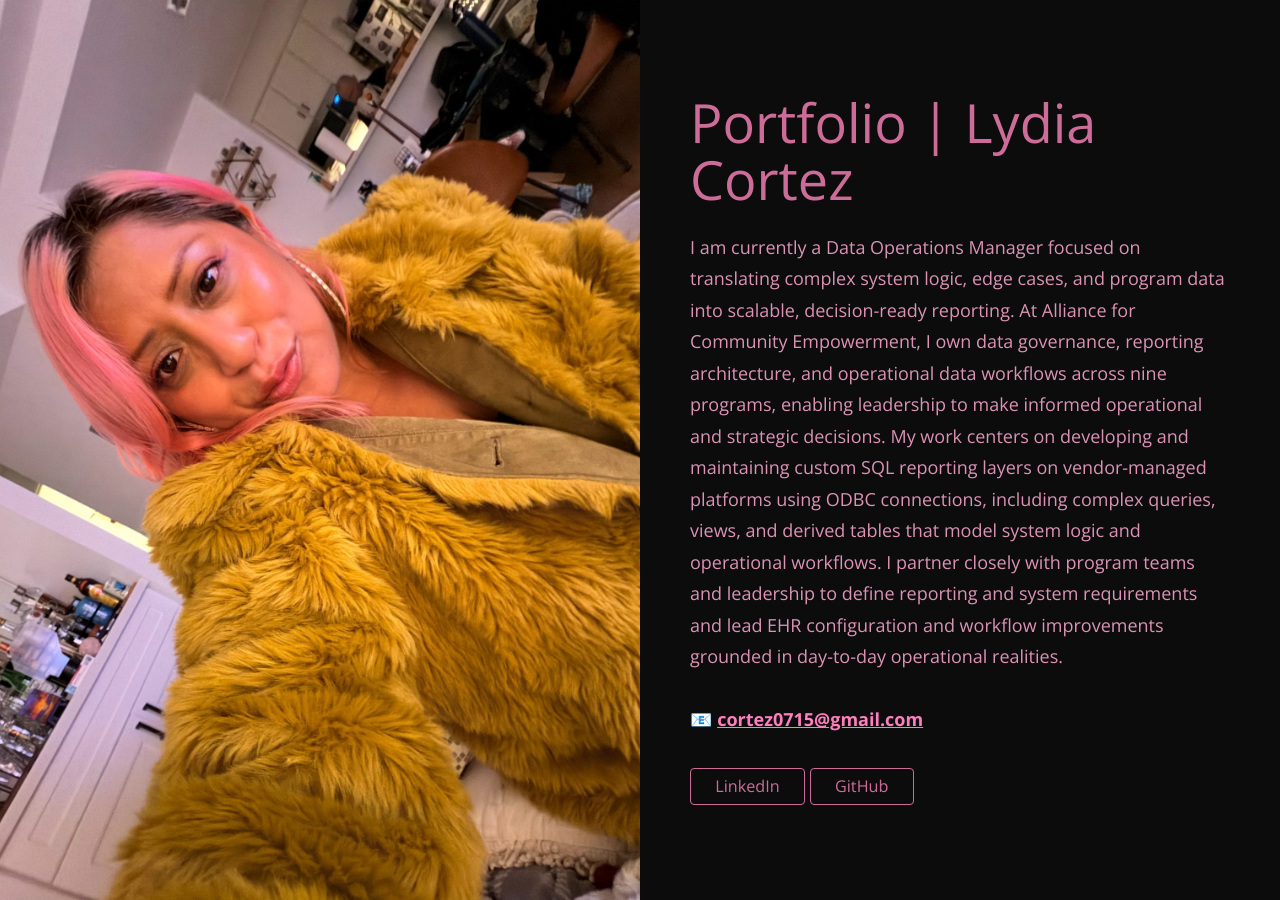
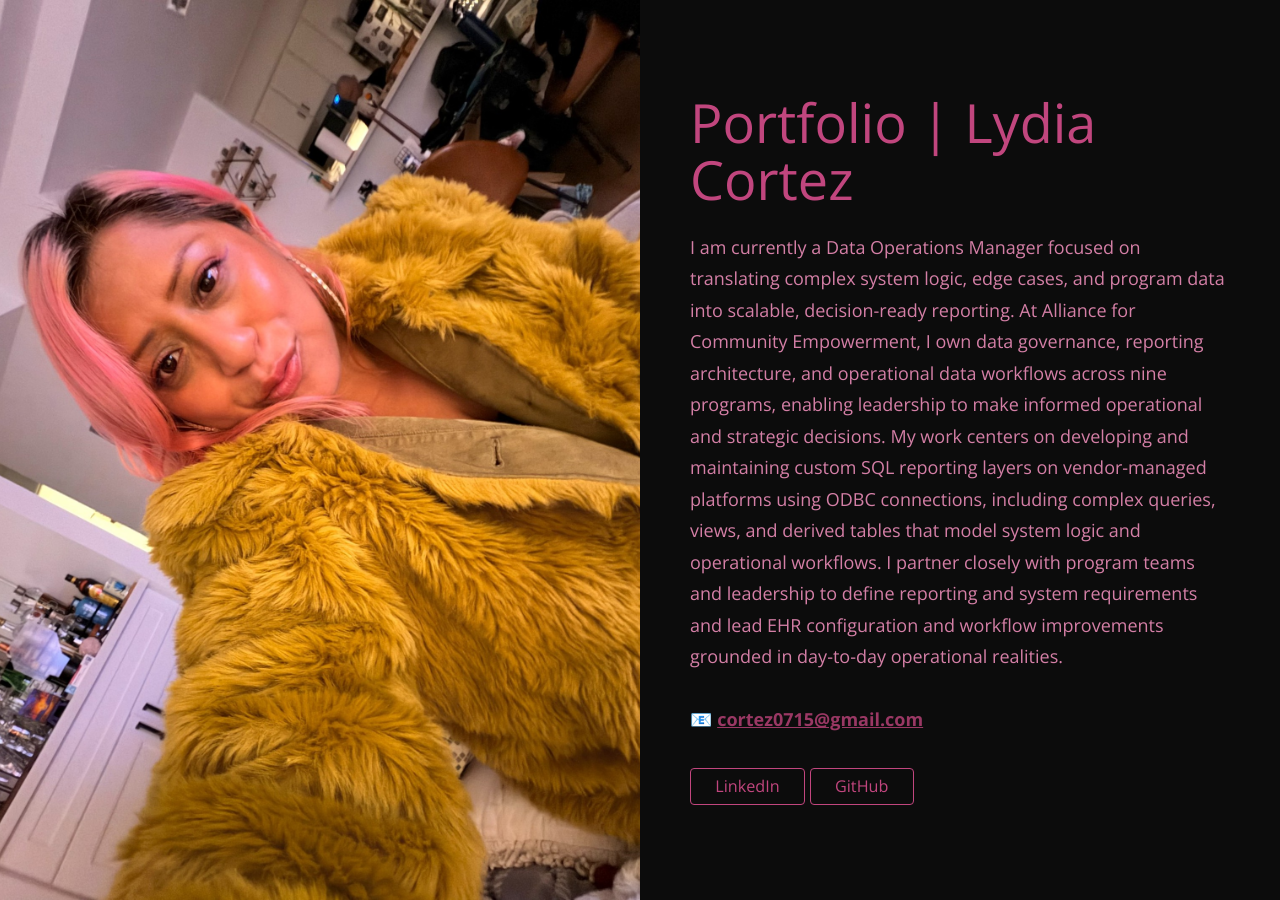
Before and after one commit to lylyco/lylyco.github.io, a Jekyll site: the page built from index.html, in a window 1280 px wide. Built offline with Jekyll 4.4.1, drawn with Linux system fonts in a browser that asks for light colours.

Commit message:
more pink

```diff
--- a/_config.yml
+++ b/_config.yml
@@ -9,10 +9,10 @@ content: |
   I am currently a Data Operations Manager focused on translating complex system logic, edge cases, and program data into scalable, decision-ready reporting. At Alliance for Community Empowerment, I own data governance, reporting architecture, and operational data workflows across nine programs, enabling leadership to make informed operational and strategic decisions. My work centers on developing and maintaining custom SQL reporting layers on vendor-managed platforms using ODBC connections, including complex queries, views, and derived tables that model system logic and operational workflows. I partner closely with program teams and leadership to define reporting and system requirements and lead EHR configuration and workflow improvements grounded in day-to-day operational realities.
 
   <br><br>
-  📧 <span id="copyEmail" style="cursor:pointer; color:#FF7FBC; font-weight:600; text-decoration:underline;">
+  📧 <span id="copyEmail" style="cursor:pointer; color:#9a3864; font-weight:600; text-decoration:underline;">
     cortez0715@gmail.com
   </span>
-  <span id="copyConfirm" style="display:none; font-size:0.9em; color:#FF7FBC; margin-left:6px;">Copied!</span>
+  <span id="copyConfirm" style="display:none; font-size:0.9em; color:#9a3864; margin-left:6px;">Copied!</span>
 
 
 # Add your social links
```
Also changed, not shown: assets/css/style.css.
